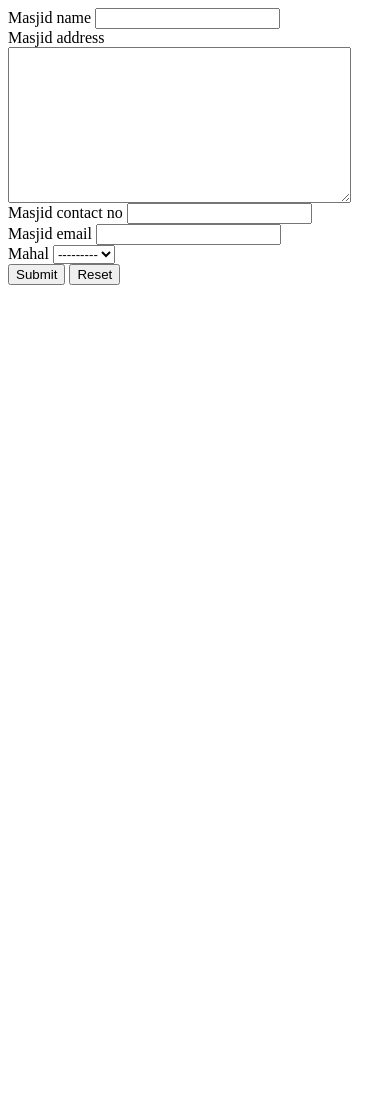
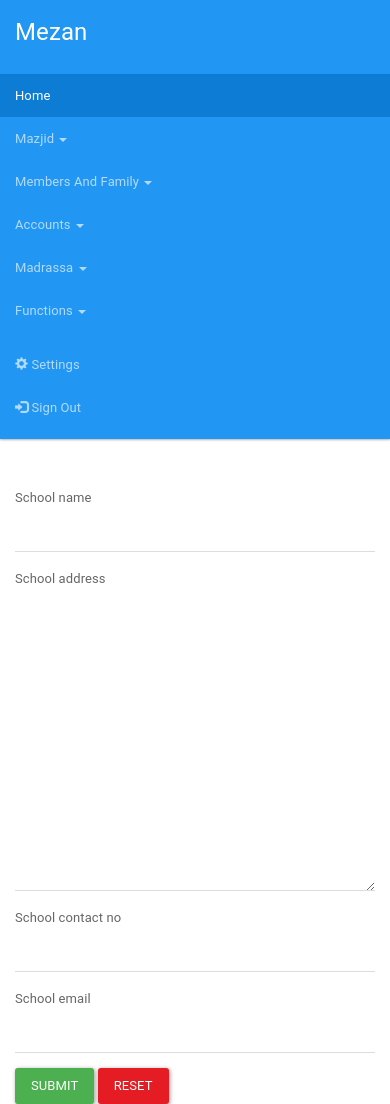
Before and after one commit to sanalrepo1993/mezan, a Django app: template mezan/templates/base/forms.html in a window 390 px wide. Before the commit the page ends 285 px from the top, so only its background shows below. Run offline with Django 3.2, Linux system fonts and the light colour scheme; the template is opened without the code that fills it: values that come from a table or form of the project are taken from there, others are empty; some libraries are stand-ins or nearby versions.

Commit message:
added school app and forms

```diff
--- a/mezan/mezan/settings.py
+++ b/mezan/mezan/settings.py
@@ -45,6 +45,7 @@ INSTALLED_APPS = [
     'masjid',
     'member',
     'mahal',
+    'school',
 ]
 REST_FRAMEWORK = {
     'DEFAULT_RENDERER_CLASSES': (
--- a/mezan/mezan/urls.py
+++ b/mezan/mezan/urls.py
@@ -20,4 +20,5 @@ urlpatterns = [
     path('admin/', admin.site.urls),
     path('', include('dashboard.urls')),
     path('masjid/', include('masjid.urls')),
+    path('school/', include('school.urls')),
 ]
--- /dev/null
+++ b/mezan/school/forms.py
@@ -0,0 +1,9 @@
+from django import forms
+from .models import School
+
+
+class SchoolForm (forms.ModelForm):
+
+    class Meta:
+        model = School
+        fields = '__all__'
--- /dev/null
+++ b/mezan/school/urls.py
@@ -0,0 +1,14 @@
+from django.urls import path,include
+from rest_framework import routers
+from . import views
+
+#router = routers.DefaultRouter()
+#router.register(r'masjid_list', views.MasjidViewSet)
+
+
+urlpatterns = [
+    #path('',views.home),
+    path('add/', views.add),
+
+    #path('api/', include(router.urls)),
+]
--- a/mezan/templates/base/forms.html
+++ b/mezan/templates/base/forms.html
@@ -1,4 +1,15 @@
+{% extends 'base/base.html' %}
 
+{% block body %}
+
+<div class="container">
+    <div class="row">
+        <div class="col-sm-6">
+        <h1>{{formtitle}}</h1>
+        </div>
+    </div>
+    <div class="row">
+        <div class="col-sm-8">
             {% load widget_tweaks %}
                 <form method="POST" id="{{id}}" action="{{url|safe}}" {% if enctype %} enctype="multipart/form-data" {% endif %}>
                     {% csrf_token %}
@@ -23,3 +34,8 @@
                     <button class="btn btn-success" type="submit">Submit</button>
                     <button class="btn btn-danger" type="reset">Reset</button>
                 </form>
+        </div>
+    </div>
+</div>
+
+{% endblock body %}
```
Also changed, not shown: mezan/member/forms.py (+3 -7 lines), mezan/school/views.py (+11 -0 lines). Lines whose indentation alone changed are shown as unchanged.
